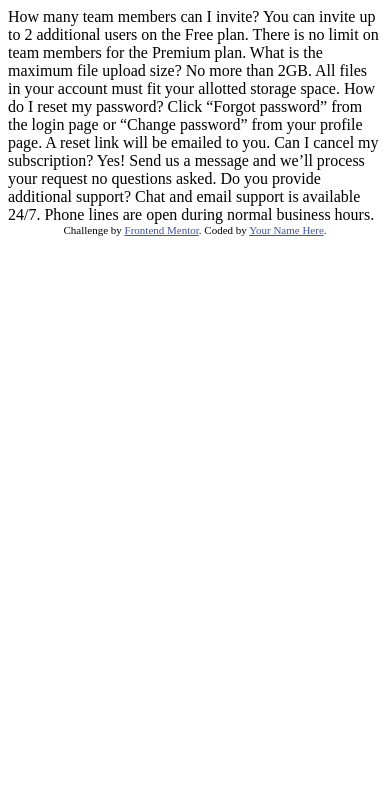
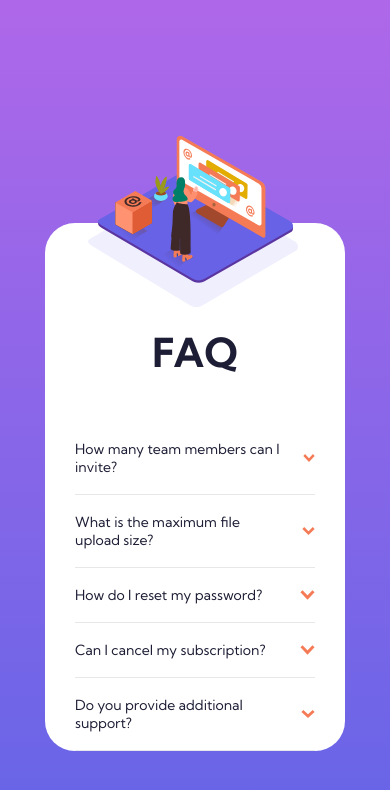
Before and after one commit to AyaElshaer/accordion-card, a plain HTML site: page index.html in a window 390 px wide. Drawn offline with Linux system fonts and the light colour scheme.

Commit message:
last commit

```diff
--- /dev/null
+++ b/css/styles.css
@@ -0,0 +1,191 @@
+@import url("https://fonts.googleapis.com/css2?family=Kumbh+Sans:wght@400;700&display=swap");
+:root {
+  --darkblue: hsl(238, 29%, 16%);
+  --Softred: hsl(14, 88%, 65%);
+  --Softviolet: hsl(273, 75%, 66%);
+  --Softblue: hsl(240, 73%, 65%);
+  --Veryblue: hsl(237, 12%, 33%);
+  --Darkgrayishblue: hsl(240, 6%, 50%);
+  --Lightgrayishblue: hsl(240, 5%, 91%);
+}
+html {
+  font-size: 62.5%;
+}
+*,*::backdrop,*::after {
+  box-sizing: border-box;
+  margin: 0;
+  padding: 0;
+}
+
+body {
+  font-family: "Kumbh Sans", sans-serif;
+}
+.faq {
+  width: 100vw;
+  min-height: 100vh;
+  display: flex;
+  align-items: center;
+  justify-content: center;
+  background-image: linear-gradient(var(--Softviolet), var(--Softblue));
+}
+.faq-container {
+  min-height: 500px;
+  min-width: 70%;
+  display: flex;
+  align-items: center;
+  gap: 2rem;
+  margin: 0 20px;
+  background: #fff;
+  border-radius: 30px;
+  background-image: url(../images/bg-pattern-desktop.svg);
+  background-size: 80%;
+  background-repeat: no-repeat;
+  background-position: -194% 62%;
+}
+
+.faq-image {
+  width: 50%;
+  position: relative;
+  overflow: hidden;
+}
+
+.faq-image img {
+  width: 100%;
+  height: auto;
+  margin-left: -66px;
+}
+.box {
+  position: absolute;
+  top: 40%;
+  transform: translate(-50%) scale(0.9);
+  z-index: 1;
+  display: none;
+}
+
+.faq-content {
+  width: 50%;
+  padding: 0 2rem;
+  display: flex;
+  flex-direction: column;
+  align-items: flex-start;
+  gap: 4rem;
+  color: var(--darkblue);
+}
+
+.faq-content .faq-title {
+  align-self: flex-start;
+  font-size: 3.2rem;
+  font-weight: 700;
+}
+.accordion-item {
+  border-bottom: 1px solid var(--Lightgrayishblue);
+}
+
+.accordion-item .accordion-header {
+  display: flex;
+  justify-content: space-between;
+  gap: 7rem;
+  align-items: center;
+  padding: 1.8rem 0;
+}
+
+.accordion-item .header {
+    font-weight: 400;
+    font-size: 1.4rem;
+  }
+
+.accordion-header img {
+  width: 1.5rem;
+}
+.accordion-item .accordion-body {
+  font-size: 1.2rem;
+  padding-bottom: 15px;
+  display: none;
+  width: 320px;
+  min-width:200px ;
+  color: var(--Darkgrayishblue);
+
+}
+
+.accordion-item div:hover .header {
+  color: var(--Softred);
+}
+
+.accordion-item div:hover .accordion-header img {
+  transform: rotate(180deg);
+}
+
+.accordion-item div:hover .accordion-body {
+  display: block;
+}
+
+@media screen and (min-width: 1001px) {
+  .box {
+    display: block;
+  }
+}
+@media screen and (max-width: 1000px) {
+  .faq-container {
+    margin-top: 18rem;
+    margin-bottom: 5rem;
+    background-image: url(../images/bg-pattern-mobile.svg);
+    flex-direction: column;
+    background-size: 60%;
+    background-position: left 48% top -7px;
+  }
+
+  .faq-image {
+    width: 55%;
+    overflow: unset;
+    margin-bottom: -65px;
+  }
+
+  .faq-image img {
+    transform: translateY(-59%);
+    margin-left: unset;
+  }
+
+  .faq-content {
+    width: 80%;
+    align-items: unset;
+    padding-bottom: 6rem;
+    gap: 1rem;
+  }
+
+  .faq-content .faq-title {
+    align-self: center;
+    margin-bottom: 3.5rem;
+    font-size: 4rem;
+  }
+
+  .accordion-item div {
+    gap: 0;
+  }
+}
+
+@media screen and (max-width: 768px) {
+  .faq-container {
+    background-size: 70%;
+  }
+
+  .accordion-item .accordion-header {
+    gap: 2rem;
+  }
+
+  .faq-image {
+    width: 65%;
+    overflow: unset;
+  }
+  .accordion-item .accordion-body {
+    width: 280px;
+  }
+}
+@media screen and (max-width: 450px) {
+  .faq-content {
+    padding: 0;
+  }
+  .accordion-item .accordion-body{
+    width: 200px;
+}
+
+}
--- a/index.html
+++ b/index.html
@@ -1,40 +1,129 @@
 <!DOCTYPE html>
 <html lang="en">
-<head>
-  <meta charset="UTF-8">
-  <meta name="viewport" content="width=device-width, initial-scale=1.0"> <!-- displays site properly based on user's device -->
+  <head>
+    <meta charset="UTF-8" />
+    <meta name="viewport" content="width=device-width, initial-scale=1.0" />
+    <!-- displays site properly based on user's device -->
 
-  <link rel="icon" type="image/png" sizes="32x32" href="./images/favicon-32x32.png">
+    <link
+      rel="icon"
+      type="image/png"
+      sizes="32x32"
+      href="./images/favicon-32x32.png"
+    />
+    <link rel="preconnect" href="https://fonts.googleapis.com" />
+    <link rel="preconnect" href="https://fonts.gstatic.com" crossorigin />
+    <link rel="stylesheet" href="css/styles.css" />
+    <title>Frontend Mentor | FAQ Accordion Card</title>
+  </head>
+  <body>
+    <main class="faq">
 
-  <title>Frontend Mentor | FAQ Accordion Card</title>
+      <div class="faq-container">
 
-  <!-- Feel free to remove these styles or customise in your own stylesheet 👍 -->
-  <style>
-    .attribution { font-size: 11px; text-align: center; }
-    .attribution a { color: hsl(228, 45%, 44%); }
-  </style>
-</head>
-<body>
-  How many team members can I invite?
-  You can invite up to 2 additional users on the Free plan. There is no limit on
-  team members for the Premium plan.
+        <img src="images/illustration-box-desktop.svg" alt="" class="box" />
 
-  What is the maximum file upload size?
-  No more than 2GB. All files in your account must fit your allotted storage space.
+        <div class="faq-image">
+          <picture>
+            <source
+              media="(max-width: 1000px)"
+              srcset="images/illustration-woman-online-mobile.svg"
+            />
 
-  How do I reset my password?
-  Click “Forgot password” from the login page or “Change password” from your profile page.
-  A reset link will be emailed to you.
+            <img
+              src="images/illustration-woman-online-desktop.svg"
+              alt="woman"
+            />
+          </picture>
+        </div>
 
-  Can I cancel my subscription?
-  Yes! Send us a message and we’ll process your request no questions asked.
+        <section class="faq-content">
 
-  Do you provide additional support?
-  Chat and email support is available 24/7. Phone lines are open during normal business hours.
+          <h1 class="faq-title">FAQ</h1>
 
-  <div class="attribution">
-    Challenge by <a href="https://www.frontendmentor.io?ref=challenge" target="_blank">Frontend Mentor</a>.
-    Coded by <a href="#">Your Name Here</a>.
-  </div>
-</body>
+          <div class="accordion">
+
+            <div class="accordion-item">
+              <div class="container">
+                <div class="accordion-header">
+                  <h2 class="header">How many team members can I invite?</h2>
+                  <img class="arrow" src="images/icon-arrow-down.svg" alt="" />
+                </div>
+                <div class="accordion-body">
+                  <p>
+                    You can invite up to 2 additional users on the Free plan.
+                    There is no limit on team members for the Premium plan.
+                  </p>
+                </div>
+              </div>
+            </div>
+
+            <div class="accordion-item">
+              <div class="container">
+                <div class="accordion-header">
+                  <h2 class="header">What is the maximum file upload size?</h2>
+                  <img class="arrow" src="images/icon-arrow-down.svg" alt="" />
+                </div>
+                <div class="accordion-body">
+                  <p>
+                    No more than 2GB. All files in your account must fit your
+                    allotted storage space.
+                  </p>
+                </div>
+              </div>
+            </div>
+
+            <div class="accordion-item">
+              <div class="container">
+                <div class="accordion-header">
+                  <h2 class="header">How do I reset my password?</h2>
+                  <img class="arrow" src="images/icon-arrow-down.svg" alt="" />
+                </div>
+                <div class="accordion-body">
+                  <p>
+                    Click “Forgot password” from the login page or “Change
+                    password” from your profile page. A reset link will be
+                    emailed to you.
+                  </p>
+                </div>
+              </div>
+            </div>
+
+            <div class="accordion-item">
+              <div class="container">
+                <div class="accordion-header">
+                  <h2 class="header">Can I cancel my subscription?</h2>
+                  <img class="arrow" src="images/icon-arrow-down.svg" alt="" />
+                </div>
+                <div class="accordion-body">
+                  <p>
+                    Yes! Send us a message and we’ll process your request no
+                    questions asked.
+                  </p>
+                </div>
+              </div>
+            </div>
+
+            <div class="accordion-item">
+              <div class="container">
+                <div class="accordion-header">
+                  <h2 class="header">Do you provide additional support?</h2>
+                  <img class="arrow" src="images/icon-arrow-down.svg" alt="" />
+                </div>
+                <div class="accordion-body" id="txt1">
+                  <p>
+                    Chat and email support is available 24/7. Phone lines are
+                    open during normal business hours.
+                  </p>
+                </div>
+              </div>
+            </div>
+
+          </div>
+
+        </section>
+
+      </div>
+    </main>
+  </body>
 </html>
```
Also changed, not shown: 1 other file.
